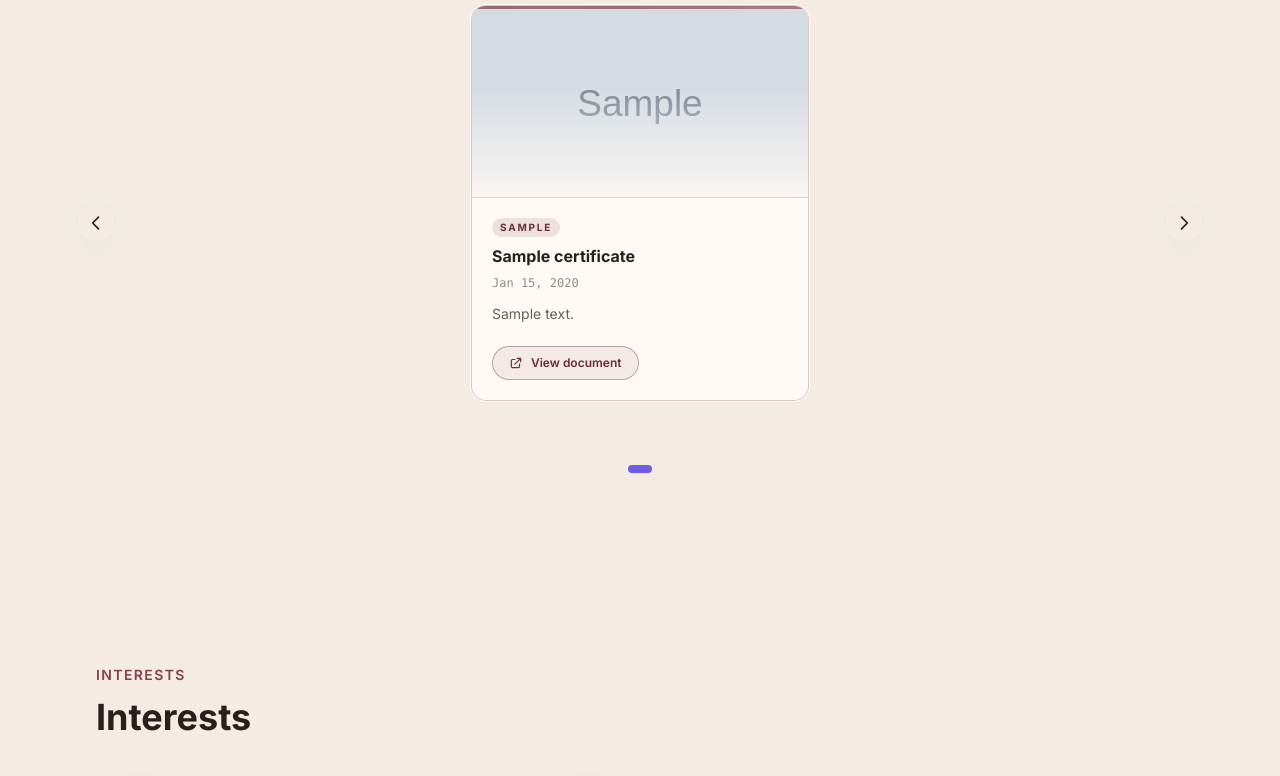
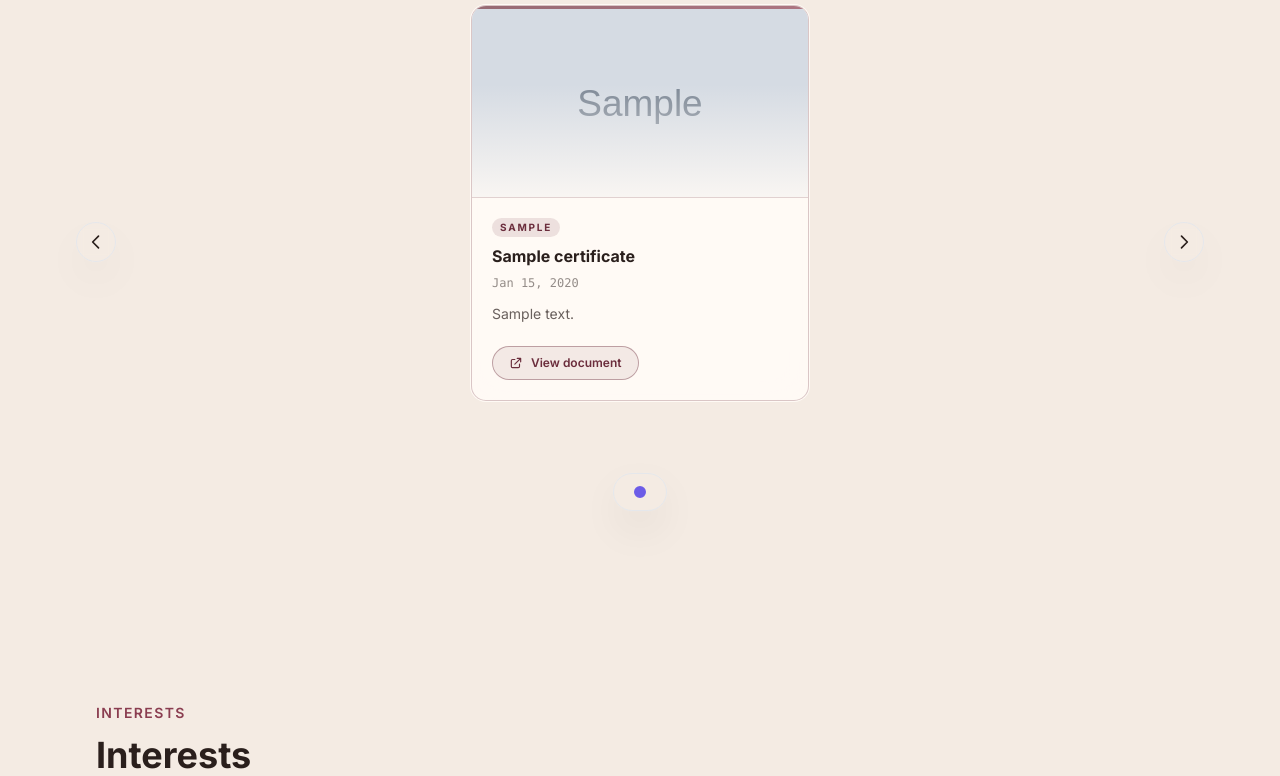
Before and after one commit to rasulbek647/my_portfolio, a Django app: page / in a window 1280 px wide. Shown: the part 4231-5007 px from the top of the page. Run offline with Django 5.2, Linux system fonts and the light colour scheme; data comes from the database, SQL or seed files in the repository; tables that the repository leaves empty hold one stand-in row (values such as "Sample post"); grey boxes marked "Sample" are stand-in pictures; some libraries are stand-ins or nearby versions.

Commit message:
fix: style carousel dots as pills matching body bg with solid active state

```diff
--- a/templates/resume/home.html
+++ b/templates/resume/home.html
@@ -891,11 +891,14 @@
       </div>
 
       <!-- Dot Indicators -->
-      <div class="mt-8 flex justify-center gap-2" id="cert-dots">
-        {% for cert in certificates %}
-        <button class="cert-dot h-2 rounded-full transition-all duration-300 bg-themeText/25" style="width: 8px;"
-                data-index="{{ forloop.counter0 }}" aria-label="Go to slide {{ forloop.counter }}"></button>
-        {% endfor %}
+      <div class="mt-10 flex justify-center">
+        <div class="inline-flex gap-4 rounded-full bg-themeBg border border-themeText/5 px-5 py-3 shadow-soft" id="cert-dots">
+          {% for cert in certificates %}
+          <button class="cert-dot h-3 w-3 rounded-full transition-all duration-300 border-[2px]"
+                  style="border-color: var(--color-primary, #6C5CE7);"
+                  data-index="{{ forloop.counter0 }}" aria-label="Go to slide {{ forloop.counter }}"></button>
+          {% endfor %}
+        </div>
       </div>
 
     </div>
@@ -950,13 +953,9 @@
 
     dots.forEach(function(dot, i) {
       if (i === current) {
-        dot.style.width = '24px';
         dot.style.background = 'var(--color-primary, #6C5CE7)';
-        dot.style.opacity = '1';
       } else {
-        dot.style.width = '8px';
-        dot.style.background = '';
-        dot.style.opacity = '';
+        dot.style.background = 'transparent';
       }
     });
   }
```
